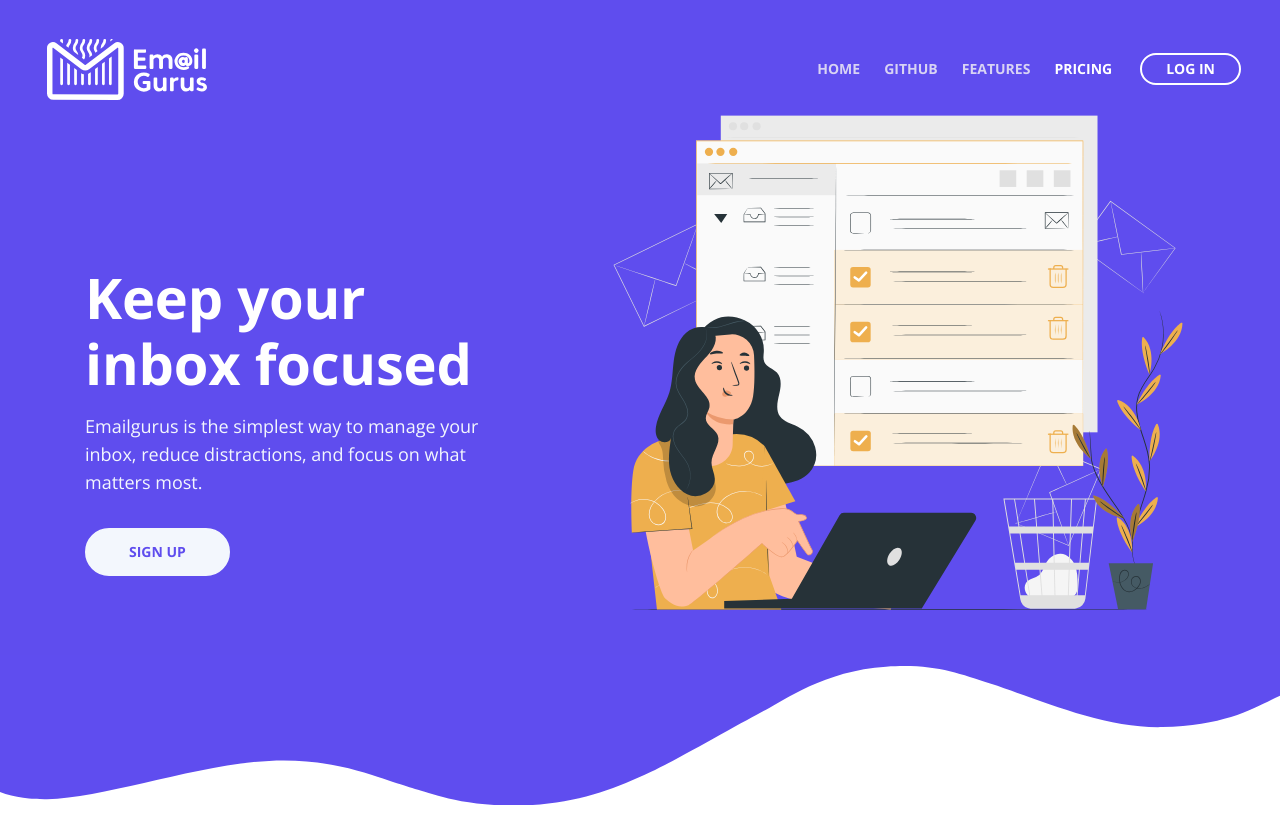
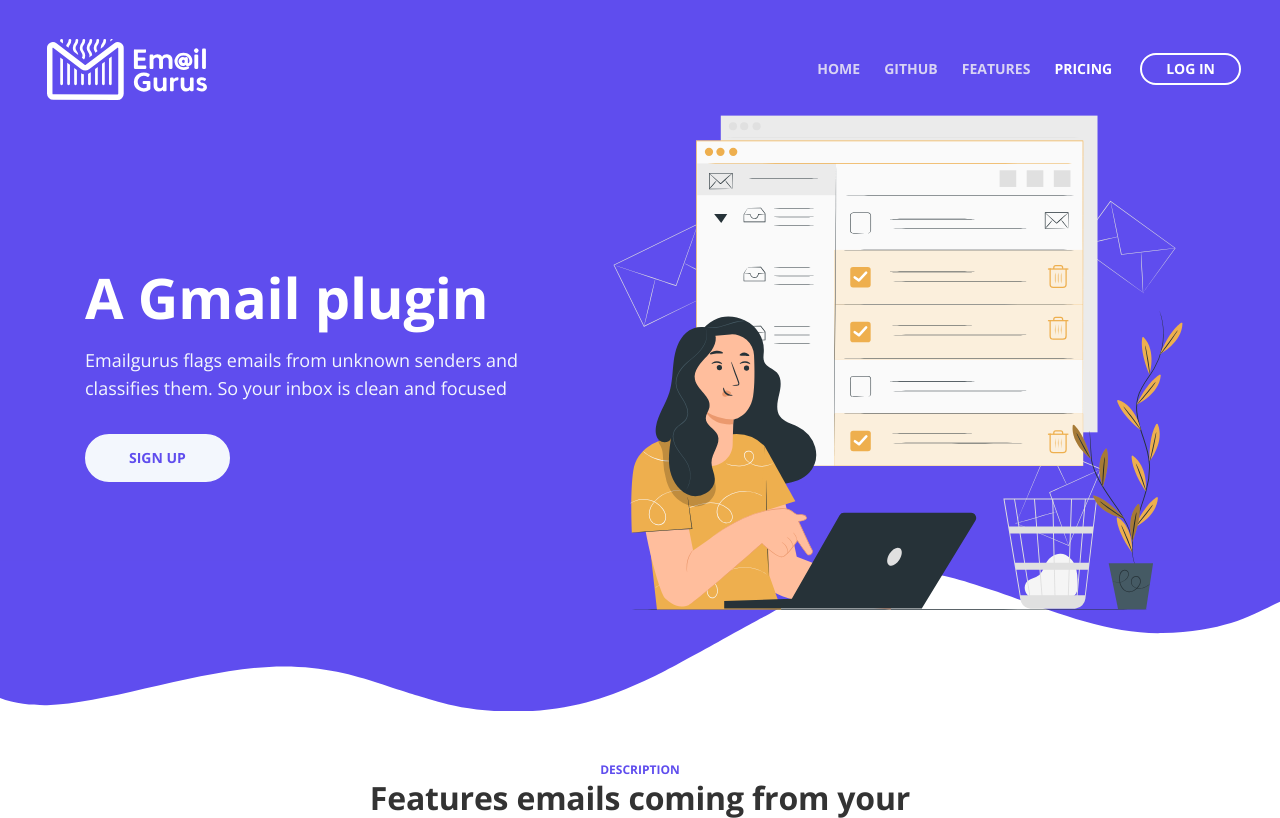
Before and after one commit to asennoussi/emailgurus, a Django app: template landing/templates/landing/index.html in a window 1280 px wide. Shown: the top 818 px of the page. Run offline with Django 4.2, Linux system fonts and the light colour scheme; the template is opened without the code that fills it, so the values that code supplies are empty; some libraries are stand-ins or nearby versions.

Commit message:
change headline

```diff
--- a/landing/templates/landing/index.html
+++ b/landing/templates/landing/index.html
@@ -12,8 +12,8 @@
                 <div class="row">
                     <div class="col-lg-6 col-xl-5">
                         <div class="text-container">
-                            <h1>Keep your inbox focused</h1>
-                            <p class="p-large">Emailgurus is the simplest way to manage your inbox, reduce distractions, and focus on what matters most.</p>
+                            <h1>A Gmail plugin  </h1>
+                            <p class="p-large">Emailgurus flags emails from unknown senders and classifies them. So your inbox is clean and focused</p>
                             <a class="btn-solid-lg page-scroll" href="/sign-up">SIGN UP</a>
                         </div> <!-- end of text-container -->
                     </div> <!-- end of col -->
```
